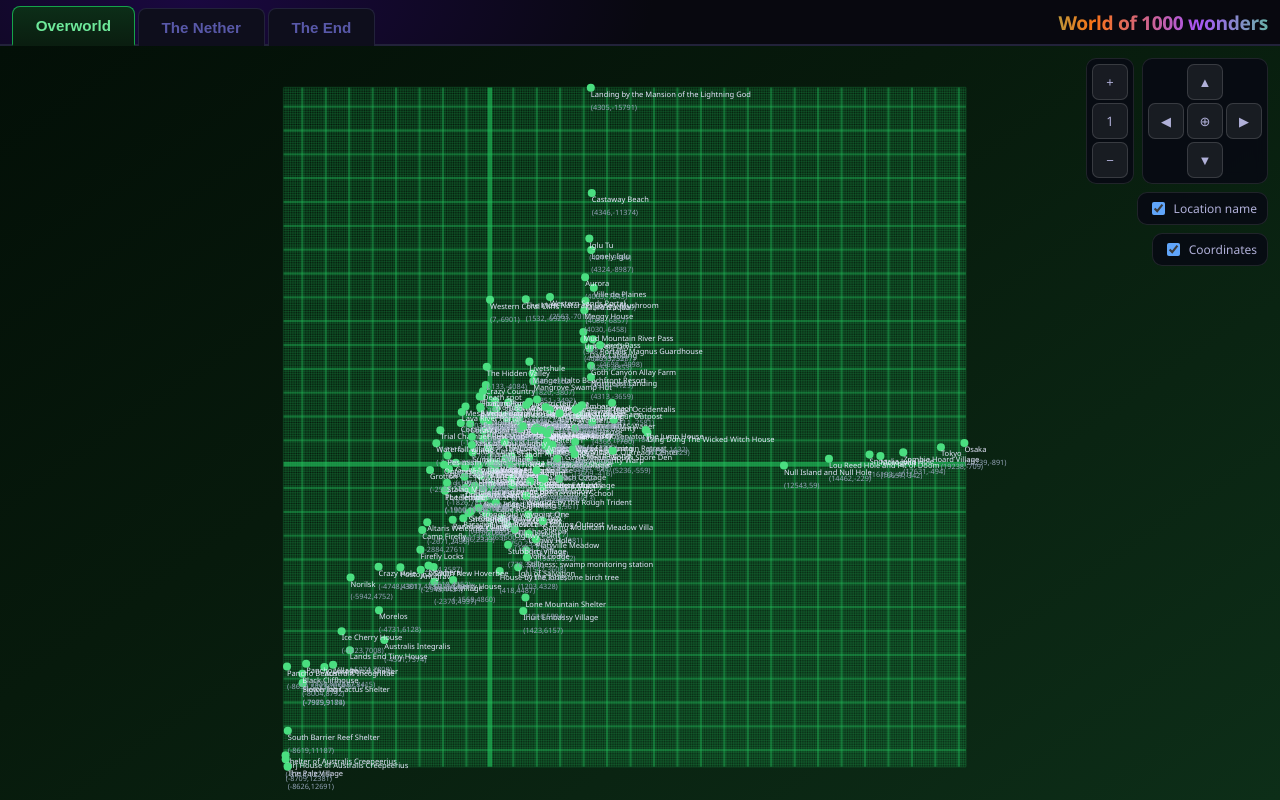
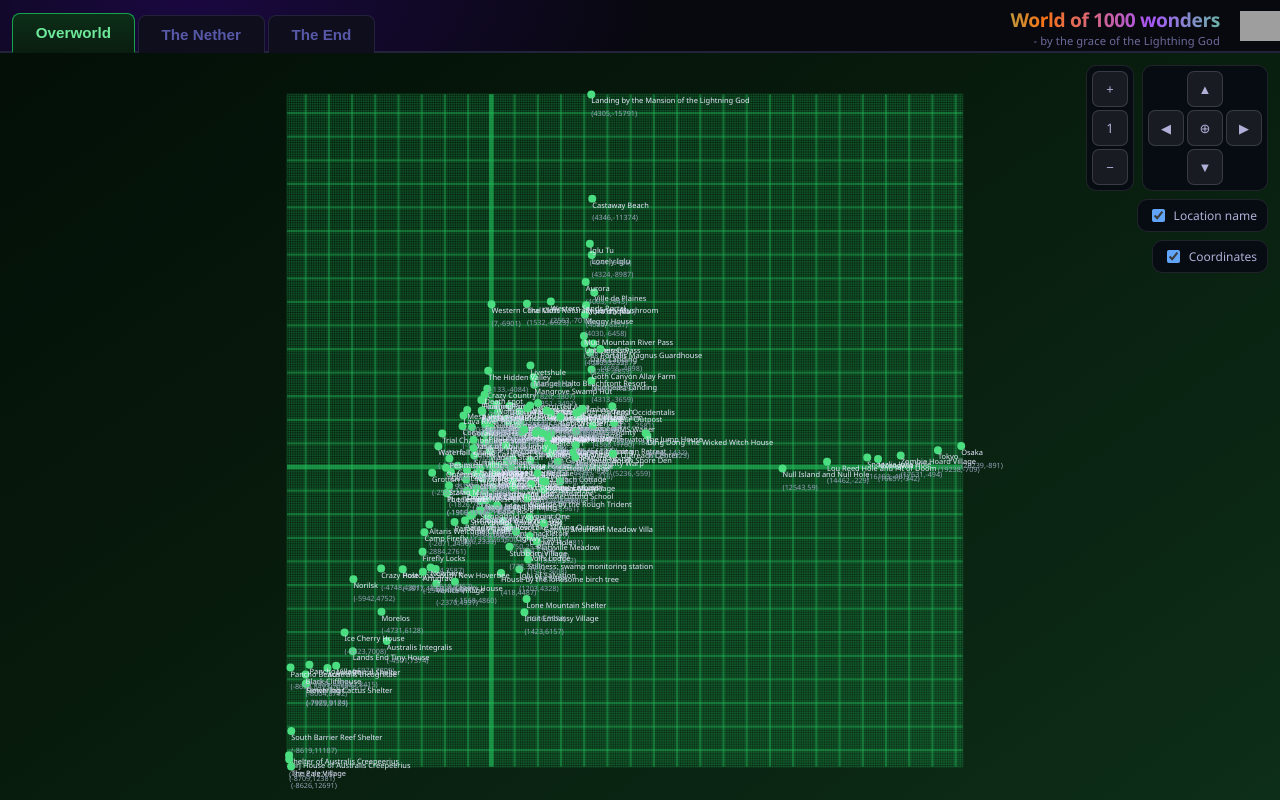
Before and after one commit to tecimovic/1000_wonders, a Vue app: page / in a window 1280 px wide. Built offline with nearby package versions, Linux system fonts and the light colour scheme; grey boxes are pictures that could not be loaded.

Commit message:
Alignments and image.

```diff
--- a/src/App.vue
+++ b/src/App.vue
@@ -57,7 +57,13 @@ watch(selectedCoords, (val) => {
         Location: {{ selectedCoords.wx }} {{ selectedCoords.wz }}
       </span>
       <span v-else class="selected-coords selected-coords--empty"></span>
-      <span class="site-title">World of 1000 wonders</span>
+      <div class="site-title-block">
+        <div class="site-title-text">
+          <span class="site-title">World of 1000 wonders</span>
+          <span class="site-subtitle">- by the grace of the Lighthing God</span>
+        </div>
+        <img src="/hexarod.png" class="site-logo" alt="" title="Holy hexarod, by the grace of L.G.!" />
+      </div>
     </div>
 
     <div
@@ -129,8 +135,24 @@ body {
   color: transparent;
 }
 
+.site-title-block {
+  display: flex;
+  flex-direction: row;
+  align-items: stretch;
+  margin-left: auto;
+  margin-right: -12px;
+}
+
+.site-title-text {
+  display: flex;
+  flex-direction: column;
+  align-items: flex-end;
+  justify-content: flex-end;
+  padding-bottom: 0.2em;
+}
+
 .site-title {
-  padding-bottom: 0.4em;
+  padding-bottom: 0;
   font-size: 1.2em;
   font-weight: 700;
   letter-spacing: -0.02em;
@@ -142,6 +164,23 @@ body {
   animation: title-flow 6s linear infinite;
   white-space: nowrap;
   user-select: none;
+}
+
+.site-subtitle {
+  font-size: 0.7em;
+  font-weight: 400;
+  color: #6b6b9a;
+  white-space: nowrap;
+  user-select: none;
+  letter-spacing: 0.01em;
+}
+
+.site-logo {
+  width: 40px;
+  height: 40px;
+  display: block;
+  object-fit: contain;
+  margin-left: 20px;
 }
 
 @keyframes title-flow {
```
